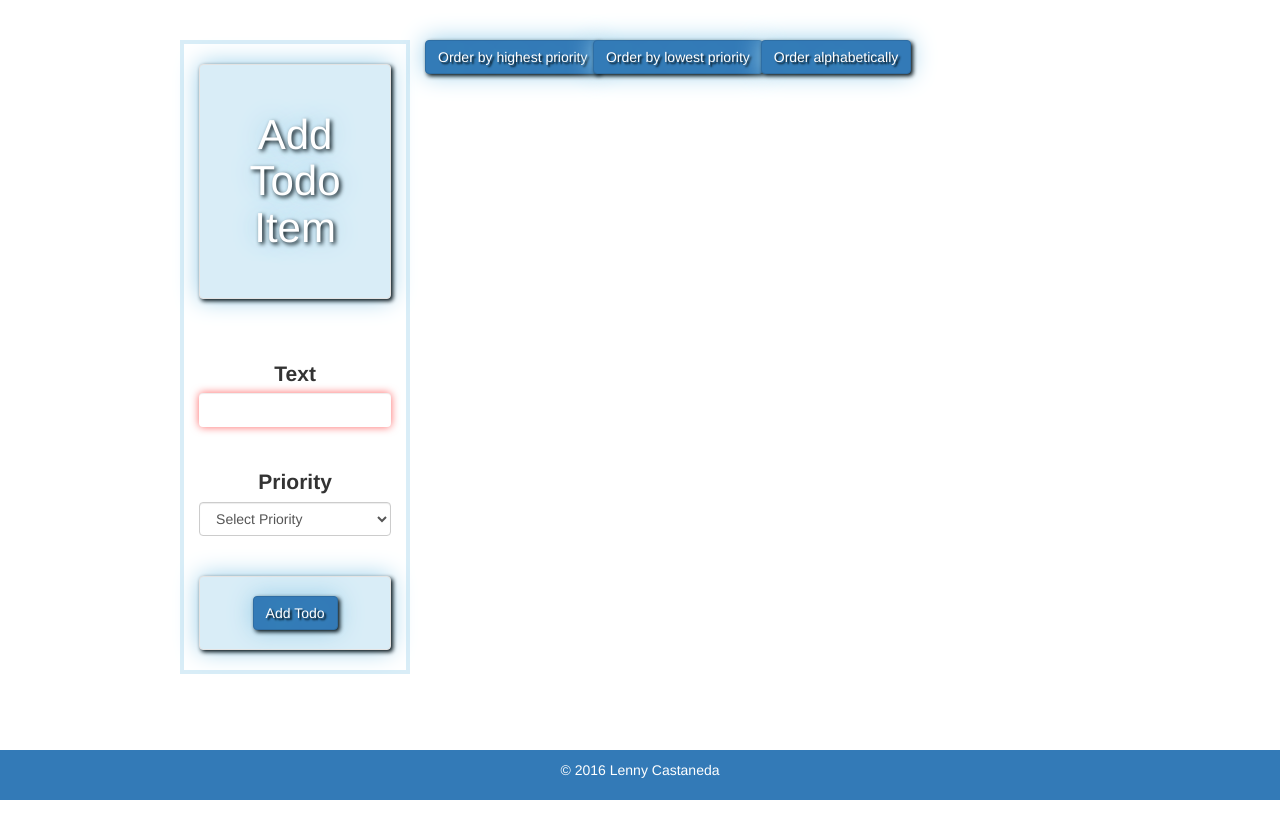
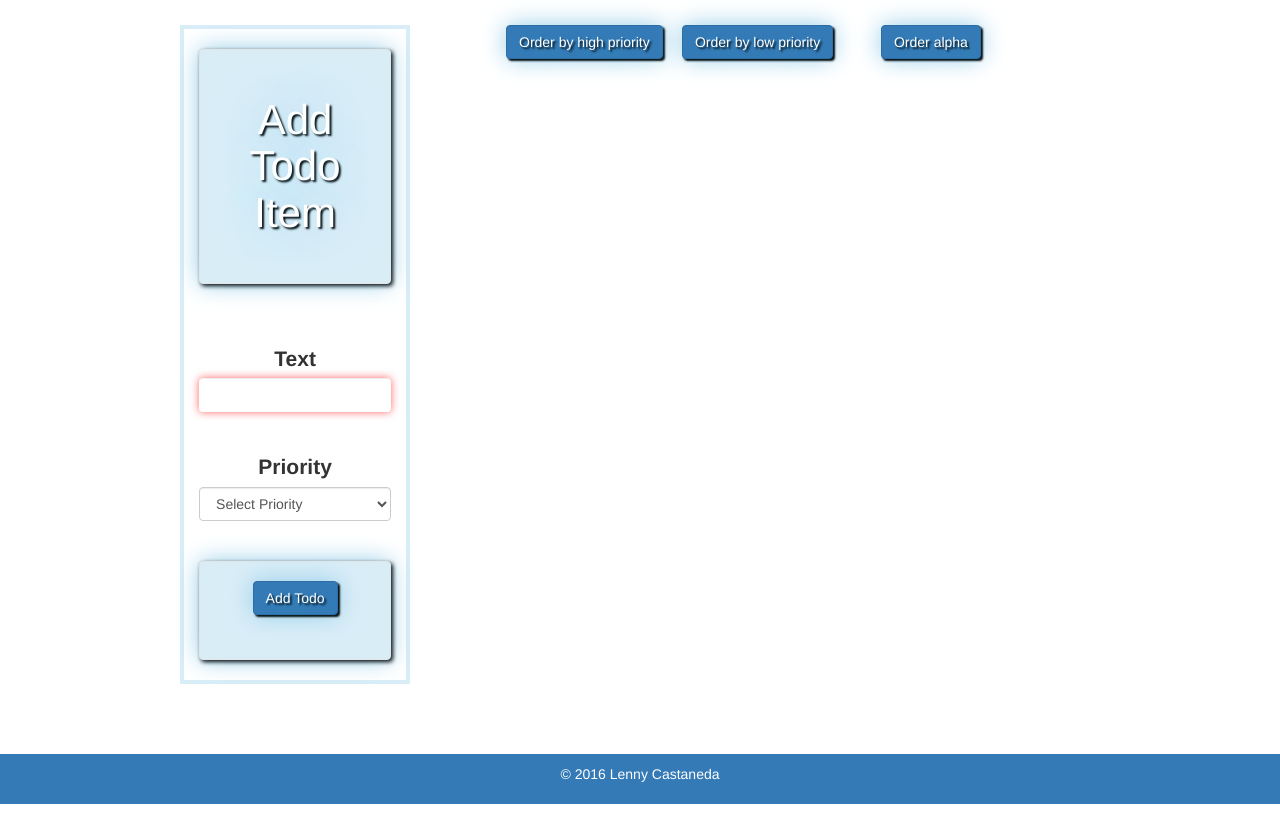
Before and after one commit to LennyCastaneda/06-VSTDA, a website: page src/index.html in a window 1280 px wide. Drawn offline with nearby package versions, Linux system fonts and the light colour scheme; files that its build step writes are made by us from their sources.

Commit message:
finalized files of the Todo List app..still some footer issues

```diff
--- a/src/css/styles.css
+++ b/src/css/styles.css
@@ -15,15 +15,15 @@ body {
 
 h1 {
 	color: #ffffff;
-	text-shadow: 2px 2px 4px  #041015, 0 0 25px #96cde9;
+	text-shadow: 2px 2px 2px  #041015, 0 0 55px #96cde9;
 }
 
 /* Wrapper for page content to push down footer */
-.wrap {
-  min-height: 100%;
-  height: auto;
+div.wrap {
+  min-height: calc(100vh - 84px);
+/*   min-height: auto; */
   /* Negative indent footer by its height */
-  margin: 40px auto 10px;
+  margin: 25px auto 10px;
   /* Pad bottom by footer height */
   padding: 0 10px 0px;
 }
@@ -56,7 +56,7 @@ a.close {
 }
 
 .footer, .sticky-div{
-	position: absolute;
+	position: relative;
 	right:  0;
 	bottom:  0;
 	left:  0;
@@ -68,9 +68,15 @@ a.close {
 }
 
 
-.container .col-sm-8 .col-md-8 .ext-center {
+.container .col-sm-8 .col-md-8 .text-center {
 	padding-top:  1px;
 }
+
+.col-sm-8 {
+		width:  24.667%;
+		float: left;
+	}
+
 
 /* =================================
   Buttons
@@ -81,8 +87,9 @@ button:hover {
 }
 
 .btn-primary {
-	box-shadow: 2px 2px 4px  #041015, 0 0 25px #96cde9;
-	text-shadow: 2px 2px 2px  #041015, 1px 1px 50px #96cde9;
+	box-shadow: 2px 2px 2px  #041015, 0 0 25px #96cde9;
+	text-shadow: 2px 2px 2px  #041015, 10px 10px 50px #96cde9;
+	margin-bottom: 25px;
 }
 
 input.form-control,input.form-control:focus {
@@ -100,16 +107,20 @@ input.form-control,input.form-control:focus {
   Media Queries
 ==================================== */
 
-@media (min-width: 769px) {
+@media (min-width: 792px) {
 
 	.wrap {
-		min-height: calc(100vh - 89px);
+		min-height: calc(100vh - 54px);
 	}
 
 	.container {
 		width: 80%;
 		max-width: 1150px;
 		margin: 0 auto;
+	}
+	.col-sm-2 {
+		width:  70.667%;
+		float: center;
 	}
 
 	/* ---- Float clearfix ---- */
--- a/src/index.html
+++ b/src/index.html
@@ -1,5 +1,5 @@
 <!DOCTYPE html>
-<html lang="en">
+<html lang="en" ng-app="todoListApp">
 <head>
 	  <meta charset="UTF-8">
 	  <meta name="viewport" content="width=device-width, initial-scale=1.0">
@@ -10,28 +10,24 @@
 		<!-- endbower -->
 
 		<!-- inject:bootstrap -->
-		<script src="https://ajax.googleapis.com/ajax/libs/jquery/1.12.4/jquery.min.js"></script>
-  		<script src="http://maxcdn.bootstrapcdn.com/bootstrap/3.3.7/js/bootstrap.min.js"></script>
+<!-- 		<script src="https://ajax.googleapis.com/ajax/libs/jquery/1.12.4/jquery.min.js"></script>
+  		<script src="http://maxcdn.bootstrapcdn.com/bootstrap/3.3.7/js/bootstrap.min.js"></script> -->
 		<!-- endinject -->
 
 		<!-- inject:css -->
-		<link href='https://fonts.googleapis.com/css?family=Varela+Round' rel='stylesheet' type='text/css'>
 		<link rel="stylesheet" href="css/normalize.min.css">
 		<link rel="stylesheet" href="css/styles.css">
 		<!-- endinject -->
-
 </head>
-
-	<body ng-app="todoListApp">
+<body>
 	<div class="wrap">  <!-- Wrapper div to push down the foot to bottom of the view port-->
 		<div class="container" ng-controller="mainCtrl">
 			<!-- App Container -->
 			<div class="form-group lead m-b-3">
-
 					<!-- Form container -->
 					<div class="row" id="todoapp">
 						<!-- Added ng-submit="addTodo()" here so that we can use the required class function to check for input validation.-->
-							<form ng-submit="addTodo()" class="col-sm-3  col-xs-12" style="border: 4px solid #d9edf7; margin-bottom: 20px;">
+						<form ng-submit="addTodo()" class="col-m-4 col-sm-3  col-xs-12" style="border: 4px solid #d9edf7; margin-bottom: 20px;">
 							<!-- Title div -->
 							<div class="form-group" style="margin-top: 20px" id="title-bkgrd">
 								<div class="well" style="background-color: #d9edf7">
@@ -43,7 +39,7 @@
 								<label>Text</label>
 								<!-- The ng-model directive says bind the value in this input to an object in the scope. ng-model allows to constantly update variables in the scope as the input is changed by the user. todo needs to store multiple values so we created todo.task, which todo is the object that stores values of this input on the 'task' key-->
 								<!-- added required class function to the option select to make sure a user types in a text input before the function addTodo() is called-->
-									<input class="form-control form-control-lg" required type="text" ng-model="blankTodo.task">
+								<input class="form-control form-control-lg" required type="text" ng-model="blankTodo.task" maxlength="10">
 							</div>	<!-- Text input Area -->
 							<!-- Priority Selector -->
 							 <div class="form-group" class="form-control form-control-lg">
@@ -60,24 +56,25 @@
 				    			<button type="submit" class="btn btn-primary" >Add Todo</button>
 			    			</div> <!-- Todo Button -->
 						</form> <!-- Form container -->
-
-								<div class="container">
+						<form>
+							<div class="">
 								<div class="row">
-										<div class="col-sm-2 col-md-3" style="margin-bottom: 10px;">
-											<button type="submit" class="btn btn-primary" ng-click="taskPriority = '+priority';">Order by highest priority</button>
+									<div class="col-lg-4 col-m-4 col-sm-3  col-xs-12" style="margin-bottom: 10px;">
+										<button type="submit" class="btn btn-primary" ng-click="taskPriority = '+priority';">Order by high priority</button>
 									</div>
-										<div class="col-sm-2 col-md-3" style="margin-bottom: 10px;">
-											<button type="submit" class="btn btn-primary" ng-click="taskPriority = '-priority';">Order by lowest priority</button>
+									<div class="col-lg-4 col-m-4 col-sm-3  col-xs-12" style="margin-bottom: 10px;">
+										<button type="submit" class="btn btn-primary" ng-click="taskPriority = '-priority';">Order by low priority</button>
 									</div>
-										<div class="col-sm-2" style="margin-bottom: 10px;">
-											<button type="submit" class="btn btn-primary" ng-click="taskPriority = 'task';">Order alphabetically</button>
+									<div class="col-lg-4 col-m-4 col-sm-3  col-xs-12" style="margin-bottom: 10px;">
+										<button type="submit" class="btn btn-primary" ng-click="taskPriority = 'task';">Order alpha</button>
 									</div>
 
-										<div class="container col-sm-8 col-md-8 text-center" style="margin: auto">
+									<div class="col-lg-12 col-m-4 col-sm-3  col-xs-12 text-center" style="margin: auto">
 										<!-- List Area -->
 											<ul class="list-group" id="list-items" ng-repeat="todo in todos | orderBy:taskPriority">
 											<!-- created an ng-class that takes the list-group-item colors from bootstrap to set CSS classes on an HTML element by databinding an expression that represents all classes to be added to the todo item task color. -->
-													<li class="list-group-item" ng-class="{
+												<li class="list-group-item" ng-class="
+													{
 													'list-group-item-danger' : todo.priority === '1',
 													'list-group-item-info' : todo.priority === '2',
 													'list-group-item-warning' : todo.priority === '3'
@@ -85,24 +82,20 @@
 													{{todo.task}}   <!--one way data binding using the {{}} bindings 'mustache brackets' -->
 												</li>
 											</ul>
-										</div> <!-- Priority button container -->
-
-									</div> <!-- Button Row class -->
+									</div> <!-- Priority list container -->
+						</form>
+								</div> <!-- Priority Button Row class -->
 							</div> <!-- Button container class -->
-
 					</div>  <!-- Form-group row class -->
-
 					<!-- <pre>{{blankTodo | json}}</pre> -->  <!-- To preview the code in real time -->
 					<!-- <pre>{{todos | json}}</pre>  --><!-- To preview the code in real time -->
-
 			</div> <!-- App contianer-->
 		</div> <!-- MainCtrl ng-controller div -->
 	</div> <!-- Wrap class that pushea down footer -->
 
 	<!-- Footer div -->
-		<div class="sticky-div"></div>
 
-		<div class="container">
+	<div class="">
 		<footer class="footer">
 			<p>&copy; 2016 Lenny Castaneda</p>
 		</footer>
```
Also changed, not shown: src/js/app.js (line endings or trailing spaces). Lines whose indentation alone changed are shown as unchanged.
